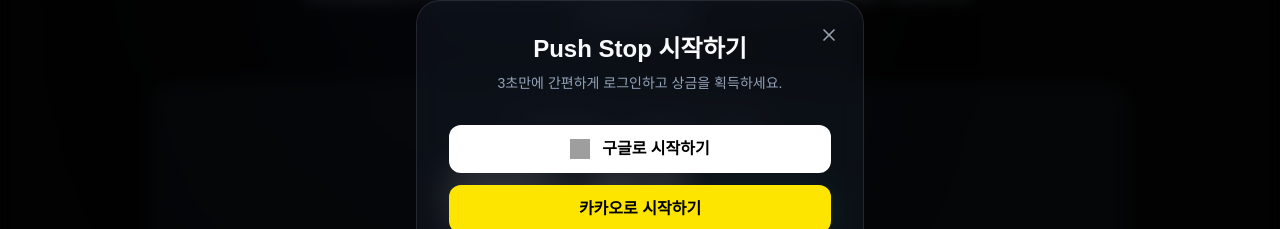
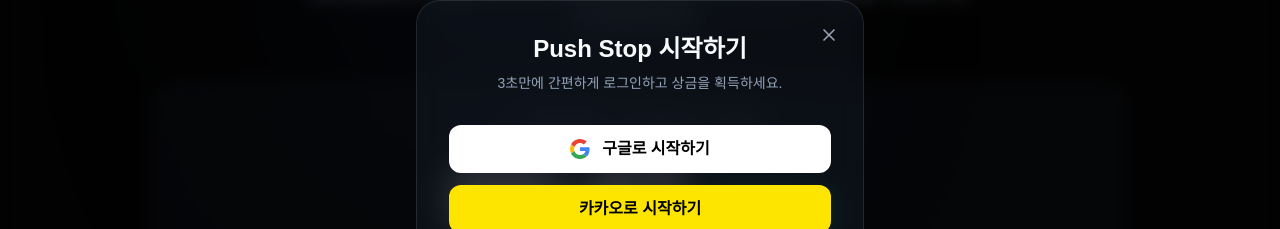
Before and after one commit to leegyver/pushstop, a Next.js app: page / in a window 1280 px wide. Both pictures are taken after a click on the button "로그인". Shown: the part 237-466 px from the top of the page. Built offline with nearby package versions, Linux system fonts and the light colour scheme; no server answers; grey boxes are pictures that could not be loaded.

Commit message:
Fix Google icon

```diff
--- a/src/components/ui/LoginModal.tsx
+++ b/src/components/ui/LoginModal.tsx
@@ -42,7 +42,13 @@
                 onClick={() => signIn('google')}
                 className="w-full py-3 px-4 bg-white text-black font-semibold rounded-xl flex items-center justify-center gap-3 hover:bg-gray-100 transition-colors"
               >
-                <img src="https://authjs.dev/img/providers/google.svg" alt="Google" className="w-5 h-5" />
+                <svg xmlns="http://www.w3.org/2000/svg" viewBox="0 0 48 48" className="w-5 h-5">
+                  <path fill="#EA4335" d="M24 9.5c3.54 0 6.71 1.22 9.21 3.6l6.85-6.85C35.9 2.38 30.47 0 24 0 14.62 0 6.51 5.38 2.56 13.22l7.98 6.19C12.43 13.72 17.74 9.5 24 9.5z"/>
+                  <path fill="#4285F4" d="M46.98 24.55c0-1.57-.15-3.09-.38-4.55H24v9.02h12.94c-.58 2.96-2.26 5.48-4.78 7.18l7.73 6c4.51-4.18 7.09-10.36 7.09-17.65z"/>
+                  <path fill="#FBBC05" d="M10.53 28.59c-.48-1.45-.76-2.99-.76-4.59s.27-3.14.76-4.59l-7.98-6.19C.92 16.46 0 20.12 0 24c0 3.88.92 7.54 2.56 10.78l7.97-6.19z"/>
+                  <path fill="#34A853" d="M24 48c6.48 0 11.93-2.13 15.89-5.81l-7.73-6c-2.15 1.45-4.92 2.3-8.16 2.3-6.26 0-11.57-4.22-13.47-9.91l-7.98 6.19C6.51 42.62 14.62 48 24 48z"/>
+                  <path fill="none" d="M0 0h48v48H0z"/>
+                </svg>
                 구글로 시작하기
               </button>
               <button
```
